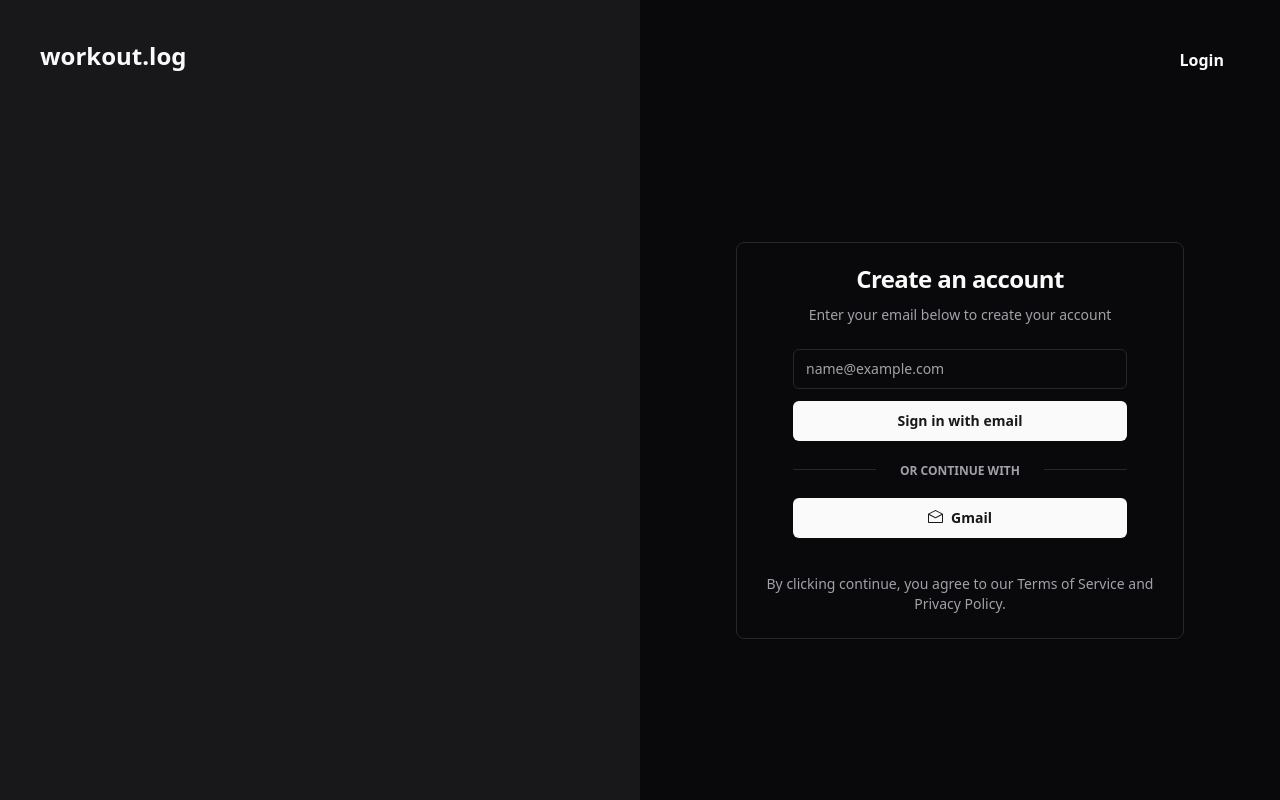
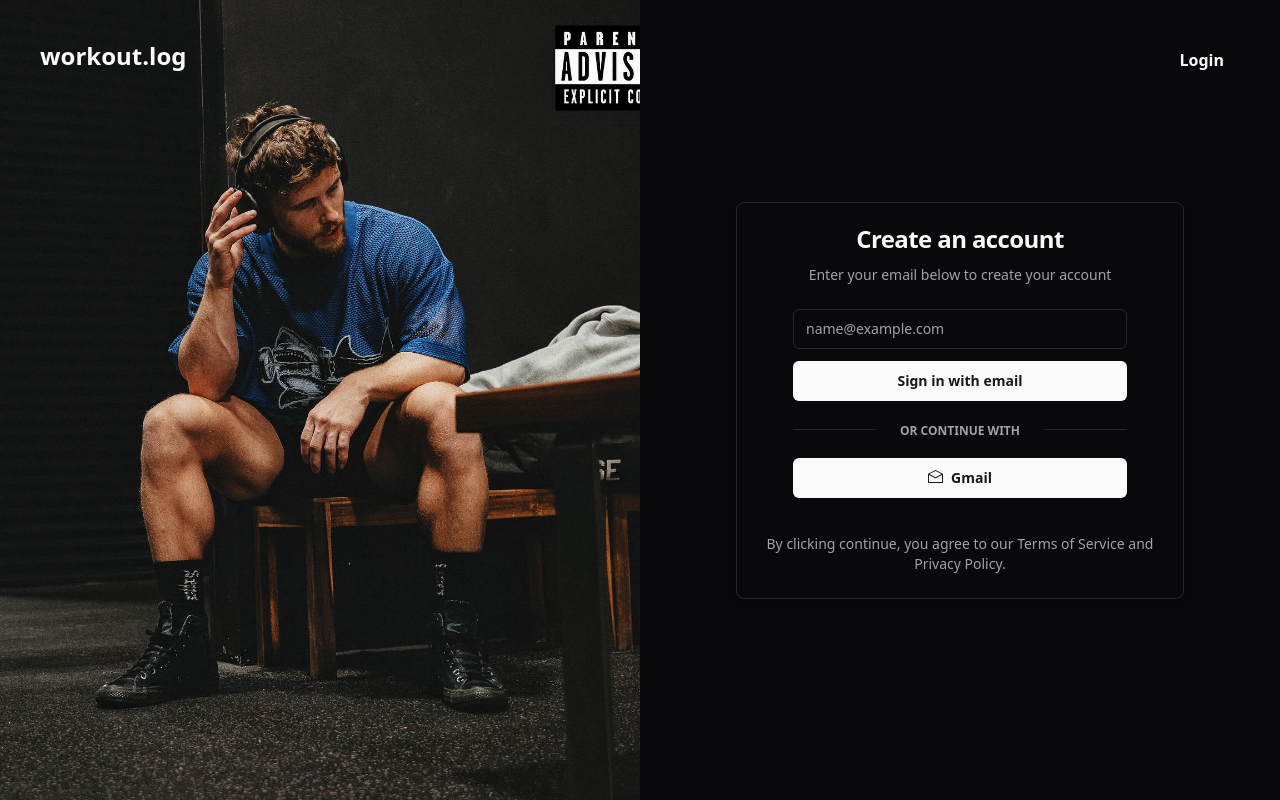
Before and after one commit to jesvirzuniega/workout-log, a Next.js app: page /signup in a window 1280 px wide. Built offline with nearby package versions, Linux system fonts and the light colour scheme.

Commit message:
add authentication layout image

```diff
--- a/src/app/(auth)/layout.tsx
+++ b/src/app/(auth)/layout.tsx
@@ -1,3 +1,5 @@
+import Image from "next/image"
+
 export default function AuthLayout({
   children,
 }: Readonly<{
@@ -5,8 +7,17 @@ export default function AuthLayout({
 }>) {
   return (
     <div className="flex h-screen w-screen">
-      <div className="p-10 w-1/2 bg-zinc-900">
-        <h1 className="text-2xl font-semibold">workout.log</h1>
+      <div className="w-1/2 bg-zinc-900 relative">
+        <h1 className="absolute text-2xl font-semibold p-10 z-[2]">workout.log</h1>
+        <Image
+          src="/images/jeff2.jpg"
+          objectFit="cover"
+          fill={true}
+          priority={true}
+          alt='background'
+          quality={100}
+          loading="eager"
+        />
       </div>
       <div className="p-10 w-1/2">
         {children}
--- a/src/app/(auth)/signup/page.tsx
+++ b/src/app/(auth)/signup/page.tsx
@@ -20,7 +20,7 @@ export default function SignUp() {
           <Button variant="ghost" className="w-fit text-md font-semibold">Login</Button>
         </Link>
       </div>
-      <div className="flex h-full justify-center items-center">
+      <div className="flex h-full justify-center items-center mt-[-40px]">
         <Card className="text-center max-w-md">
           <CardHeader>
             <CardTitle>Create an account</CardTitle>
```
Also changed, not shown: public/images/jeff1.jpg (added), public/images/jeff2.jpg (added).
